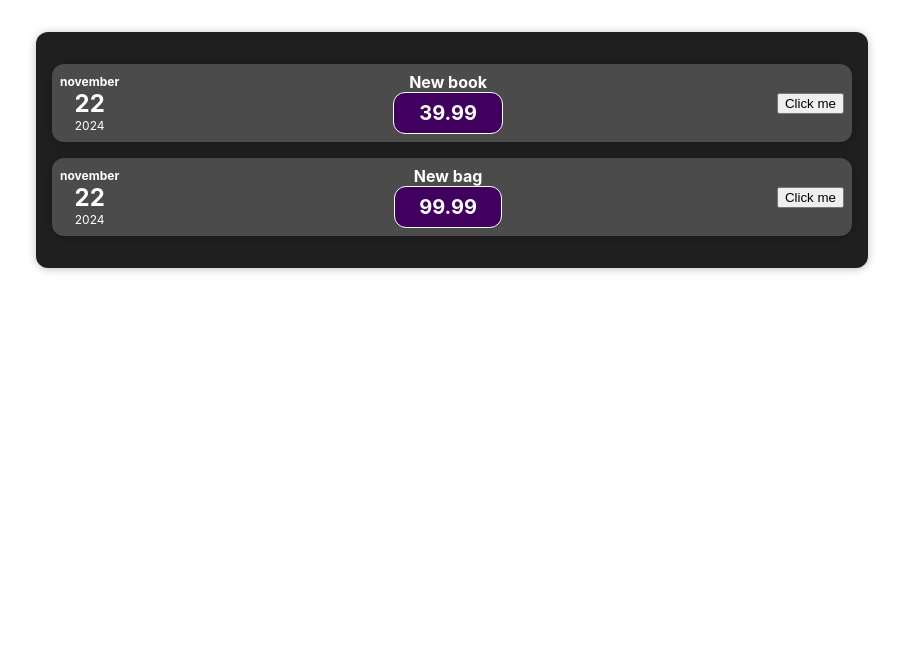
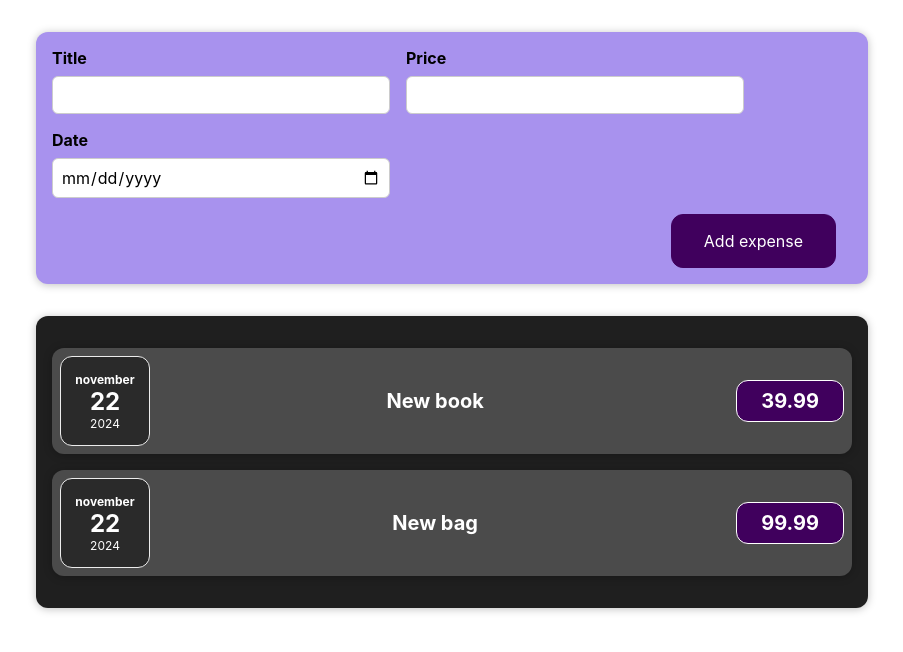
Before and after one commit to kaisaets/expenses_vso24, a React (Create React App) app: page / in a window 1280 px wide. Shown: the top 652 px of the page, without its empty margins (188-1091 px from the left). Built offline with nearby package versions, Linux system fonts and the light colour scheme.

Commit message:
add form input fields handlers

```diff
--- a/src/App.js
+++ b/src/App.js
@@ -1,5 +1,6 @@
 import './App.css';
 import Expenses from './components/Expenses/Expenses';
+import NewExpense from './components/NewExpense/NewExpense';
 
 const App = () =>{
   const expenses =[
@@ -18,6 +19,7 @@
 
 return (
   <div className ="App">
+    <NewExpense />
     <Expenses expenses={expenses}  />
   </div>
 );
--- a/src/components/Expenses/ExpenseDate.js
+++ b/src/components/Expenses/ExpenseDate.js
@@ -6,7 +6,7 @@
     const year = props.date.getFullYear()
 
     return (
-        <div>
+        <div className='expense-date'>
         <div className='expense-date__month'>{month}</div>
         <div className='expense-date__day'>{day} </div>
         <div className='expense-date__year'>{year}</div>
--- a/src/components/Expenses/ExpenseItem.js
+++ b/src/components/Expenses/ExpenseItem.js
@@ -1,24 +1,15 @@
 import "./ExpenseItem.css";
 import ExpenseDate from "./ExpenseDate";
 import Card from "../UI/Card";
-import { useState } from "react";
 
 const ExpenseItem = (props) => {
-  const [title, setTitle] = useState (props.data.title);
-  const clickHandler = () => {
-    console.log("Clicked!");
-    setTitle(`Updated ${title} by click `)
-    console.log(title)
-  };
-
   return (
     <Card className="expense-item">
       <ExpenseDate date={props.data.date} />
-      <div className="expense-item_description">
+      <div className="expense-item__description">
         <h2>{props.data.title}</h2>
         <div className="expense-item__price">{props.data.price}</div>
       </div>
-      <button onClick={clickHandler}>Click me</button>
     </Card>
   );
 };
--- /dev/null
+++ b/src/components/NewExpense/ExpenseForm.css
@@ -0,0 +1,26 @@
+.new-expense__controls {
+    display: flex;
+    flex-wrap: wrap;
+    gap: 1rem;
+    margin-bottom: 1rem;
+    text-align: left;
+}
+
+.new-expense__control label {
+    font-weight: bold;
+    margin-bottom: 0.5rem;
+    display: block;
+}
+
+.new-expense__control input {
+    font: inherit;
+    padding: 0.5rem;
+    border-radius: 6px;
+    border: 1px solid #ccc;
+    width: 20rem;
+    max-width: 100%;
+}
+
+.new-expense__actions {
+    text-align: right;
+}
--- /dev/null
+++ b/src/components/NewExpense/ExpenseForm.js
@@ -0,0 +1,50 @@
+import { useState } from "react";
+import "./ExpenseForm.css";
+const ExpenseForm = () => {
+  const [enteredTitle, setEnteredTitle] = useState("");
+  const [enteredPrice, setEnteredPrice] = useState("");
+  const [enteredDate, setEnteredDate] = useState("");
+
+  const titleChangeHandler = (event) => {
+    setEnteredTitle(event.target.value)
+  };
+  const priceChangeHandler = (event) => {
+    setEnteredPrice(event.target.value);
+  };
+  const dateChangeHandler = (event) => {
+    setEnteredDate(event.target.value);
+  };
+
+  return (
+    <form>
+      <div className="new-expense__controls">
+        <div className="new-expense__control">
+          <label>Title</label>
+          <input type="text" onChange={titleChangeHandler} />
+        </div>
+        <div className="new-expense__control">
+          <label>Price</label>
+          <input
+            type="number"
+            onChange={priceChangeHandler}
+            min="0.01"
+            step="0.01"
+          />
+        </div>
+        <div className="new-expense__control">
+          <label>Date</label>
+          <input
+            type="date"
+            onChange={dateChangeHandler}
+            min="2024-11-12"
+            max="2025-01-09"
+          />
+        </div>
+      </div>
+      <div className="new-expense__actions">
+        <button type="submit">Add expense</button>
+      </div>
+    </form>
+  );
+};
+export default ExpenseForm;
--- /dev/null
+++ b/src/components/NewExpense/NewExpense.css
@@ -0,0 +1,38 @@
+.new-expense {
+    background-color: #a892ee;
+    padding: 1rem;
+    margin: 2rem auto;
+    width: 50rem;
+    max-width: 95%;
+    border-radius: 12px;
+    text-align: center;
+    box-shadow: 0 1px 8px rgba(0, 0, 0, 0.25);
+}
+
+.new-expense button {
+    font: inherit;
+    cursor: pointer;
+    padding: 1rem 2rem;
+    border: 1px solid #40005d;
+    background-color: #40005d;
+    color: white;
+    border-radius: 12px;
+    margin-right: 1rem;
+}
+
+.new-expense button:hover,
+.new-expense button:active {
+    background-color: #510674;
+    border-color: #510674;
+}
+
+.new-expense button.alternative {
+    color: #220131;
+    border-color: transparent;
+    background-color: transparent;
+}
+
+.new-expense button.alternative:hover,
+.new-expense button.alternative:active {
+    background-color: #ddb3f8;
+}
--- /dev/null
+++ b/src/components/NewExpense/NewExpense.js
@@ -0,0 +1,10 @@
+import ExpenseForm from "./ExpenseForm";
+import './NewExpense.css';
+const NewExpense = (props) => {
+  return (
+    <div className="new-expense">
+      <ExpenseForm />
+    </div>
+  );
+};
+export default NewExpense;
```
